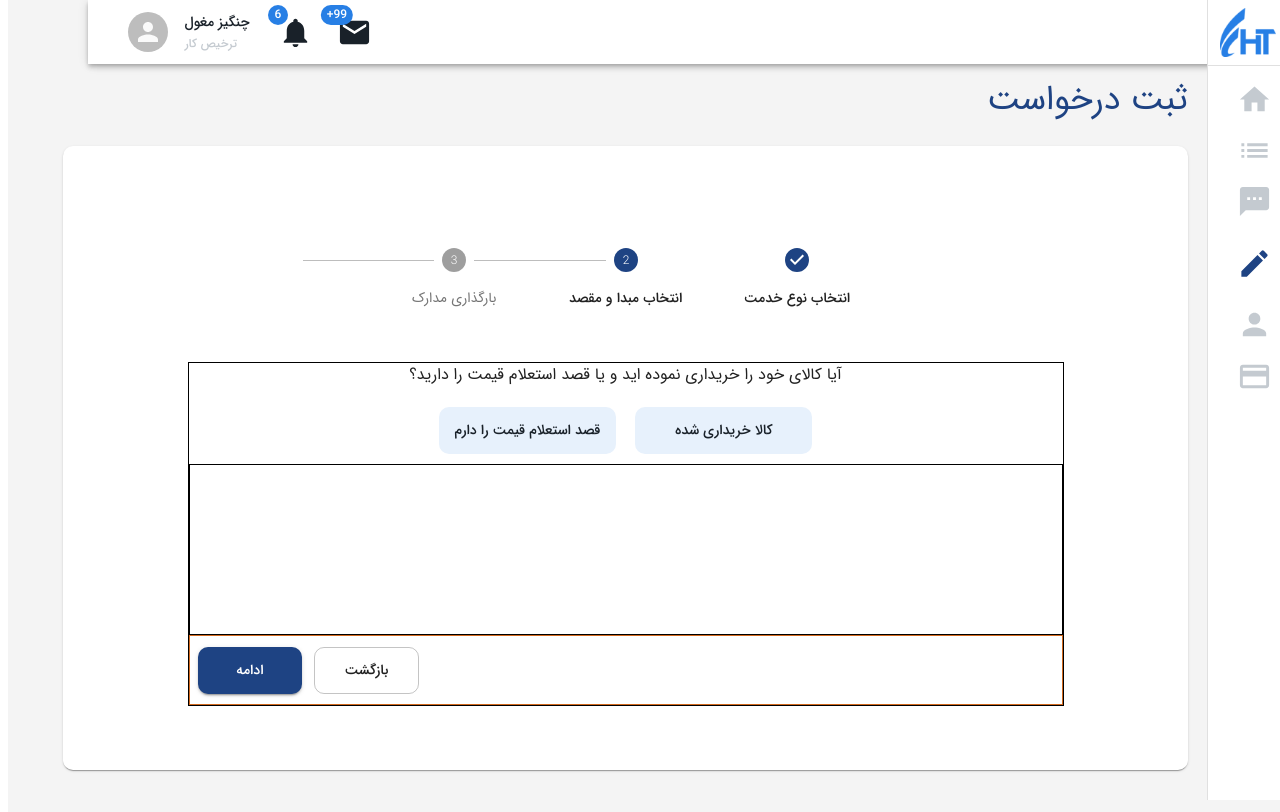
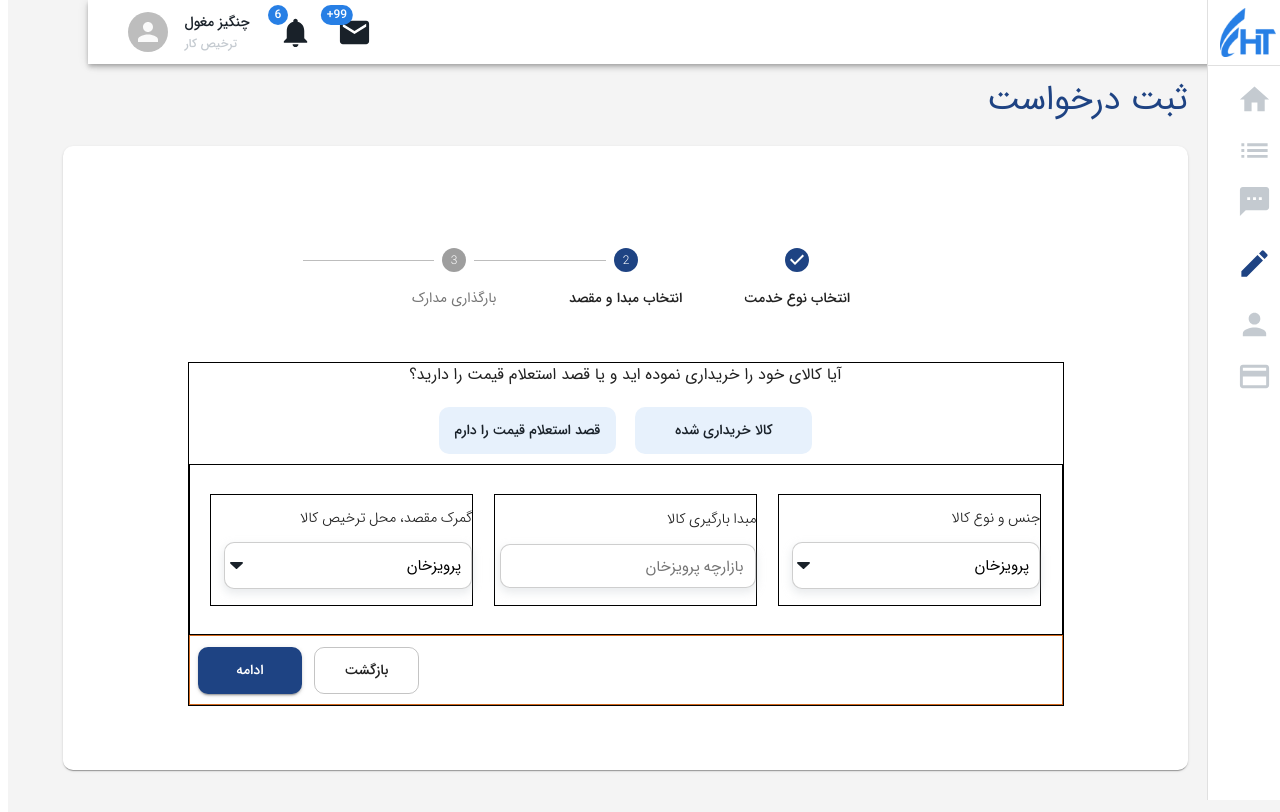
Before and after one commit to amirgodazgar/hamyar-tejarat, a React (Create React App) app: page /adminPanel/requestRegister in a window 1280 px wide. Both pictures are taken after a click on the button "ادامه". Shown: the top 812 px of the page. Built offline with nearby package versions, Linux system fonts and the light colour scheme; what jss-rtl would draw is missing.

Commit message:
location-p1

```diff
--- a/src/App.module.css
+++ b/src/App.module.css
@@ -41,3 +41,13 @@ body::-webkit-scrollbar-thumb {
 body::-webkit-scrollbar-thumb:hover {
   background-color: #1e4383ee;
 }
+
+select {
+  appearance: none;
+  -webkit-appearance: none;
+  -moz-appearance: none;
+  background-image: url("./styles/svg/arrow-down.svg");
+  background-repeat: no-repeat;
+  background-position-x: 2%;
+  background-position-y: 50%;
+}
--- a/src/pages/adminPanel/requestRegister/import/Location.js
+++ b/src/pages/adminPanel/requestRegister/import/Location.js
@@ -1,6 +1,9 @@
 import React, { useState } from "react";
 import classes from "./import.module.css";
 import { Typography } from "@material-ui/core";
+import { useFormik } from "formik";
+import * as Yup from "yup";
+import InputField from "../../../../common/input/InputField";
 
 const Location = () => {
   const [priceSelect, setPriceSelect] = useState(false);
@@ -14,6 +17,27 @@ const Location = () => {
     setPurchaseSelect(true);
     setPriceSelect(false);
   };
+
+  const initialValues = {
+    merchandise: "",
+    originLoading: "",
+    originReleasing: "",
+  };
+
+  const validationSchema = Yup.object({
+    merchandise: Yup.string().required("error"),
+    originLoading: Yup.string().required("error"),
+    originReleasing: Yup.string().required("error"),
+  });
+
+  const onSubmit = (values) => {
+    console.log(values);
+  };
+  const formik = useFormik({
+    initialValues,
+    onSubmit,
+    validationSchema,
+  });
 
   return (
     <React.Fragment>
@@ -39,7 +63,32 @@ const Location = () => {
         </div>
       </div>
       <div className={classes.formBox}>
+        <div className={classes.inputBox}>
+          <label htmlFor=""> جنس و نوع کالا </label>
+          <select name="" id="" className={classes.merchandiseSelect}>
+            <option value="">پرویزخان</option>
+            <option value="">ممدخان</option>
+            <option value="">مصیب</option>
+          </select>
+        </div>
 
+        <div className={classes.inputBox}>
+          <label htmlFor="">مبدا بارگیری کالا </label>
+          <input
+            className={classes.originLoading}
+            name="originLoading"
+            type="text"
+            placeHolder="بازارچه پرویزخان"
+          />
+        </div>
+        <div className={classes.inputBox}>
+          <label htmlFor="">گمرک مقصد، محل ترخیص کالا </label>
+          <select name="" id="" className={classes.originReleasingSelect}>
+            <option value="">پرویزخان</option>
+            <option value="">ممدخان</option>
+            <option value="">مصیب</option>
+          </select>
+        </div>
       </div>
     </React.Fragment>
   );
--- a/src/pages/adminPanel/requestRegister/import/import.module.css
+++ b/src/pages/adminPanel/requestRegister/import/import.module.css
@@ -102,8 +102,8 @@
   align-items: center;
 }
 
-
-.price , .purchase {
+.price,
+.purchase {
   display: flex;
   flex-direction: column;
   justify-content: space-evenly;
@@ -118,9 +118,45 @@
 .formBox {
   flex: 2.5;
   border: 1px solid black;
+  display: flex;
+  justify-content: space-evenly;
+  align-items: center;
 }
 
 .selected {
-   background-color: #277fe5;
-   color: #ffffff;
+  background-color: #277fe5;
+  color: #ffffff;
 }
+
+.merchandiseSelect,
+.originReleasingSelect,
+.originLoading {
+  width: 95%;
+  border: 1px solid #70707057;
+  border-radius: 10px;
+  padding: 0.65rem;
+  font-size: 0.95rem !important;
+  outline: none;
+  background-color: #ffffff;
+  box-shadow: 0px 4px 8px 1px #c4cad05b;
+  transition: all 250ms;
+  font-family: inherit !important;
+}
+.originLoading {
+  width: 88%;
+  padding: 0.75rem;
+}
+
+.inputBox {
+  flex: 0 0 30%;
+  height: 65%;
+  border: 1px solid black;
+  display: flex;
+  flex-direction: column;
+  justify-content: space-evenly;
+  align-items: flex-start;
+}
+
+.inputBox label {
+  font-size: 0.9rem;
+}
--- a/src/store/auth/authSlice.js
+++ b/src/store/auth/authSlice.js
@@ -33,7 +33,7 @@ export const authSlice = createSlice({
     role: {
       privateBusinessMan: false,
       juridicalBusinessMan: false,
-      privateClearanceMan: false,
+      privateClearanceMan: true,
       juridicalClearanceMan: false,
     },
     anyData: "",
```
Also changed, not shown: src/common/input/inputField.module.css (line endings or trailing spaces), src/styles/svg/arrow-down.svg (added).
